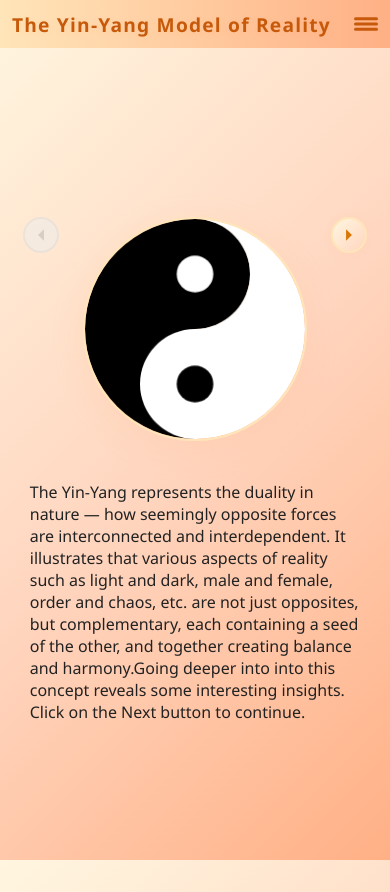
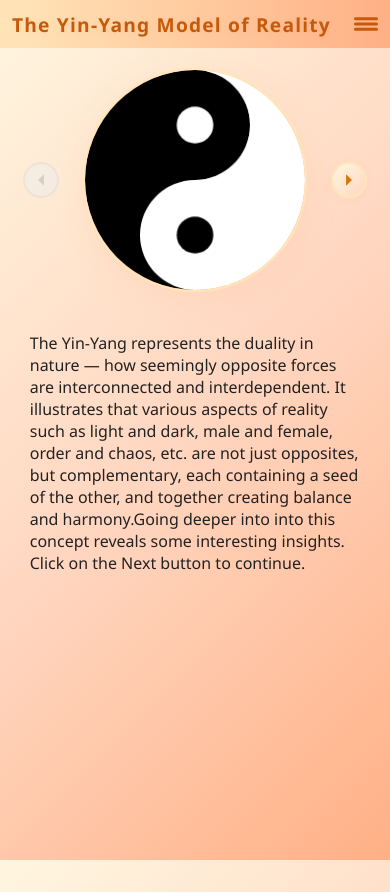
Before and after one commit to vinhub/universal-yin-yang, a plain HTML site: page index.html in a window 390 px wide. Drawn offline with Linux system fonts and the light colour scheme.

Commit message:
UX tweaks

```diff
--- a/styles.css
+++ b/styles.css
@@ -6,20 +6,17 @@
   height: 100vh;
   display: flex;
   flex-direction: row;
-  align-items: center;
-  justify-content: center;
+  align-items:center;
 }
 .yin-yang-section {
-  width: 100vw;
-  height: auto;
   display: flex;
   flex-wrap: nowrap;
   justify-content: center;
   align-items: center;
   order: 1;
   margin: 20px;
-  align-items: flex-start;
-  justify-content: center;
+  width: 100vw;
+  height: auto;
 }
 canvas {
   width: 65vmin;
@@ -88,8 +85,6 @@ canvas {
 @media (max-width: 600px) {
   #main-content-wrapper {
     flex-direction: column;
-    align-items: center;
-    justify-content: center;
   }
   /* Mobile vertical: Yin-Yang below title bar, message panel fills rest */
   canvas {
```
